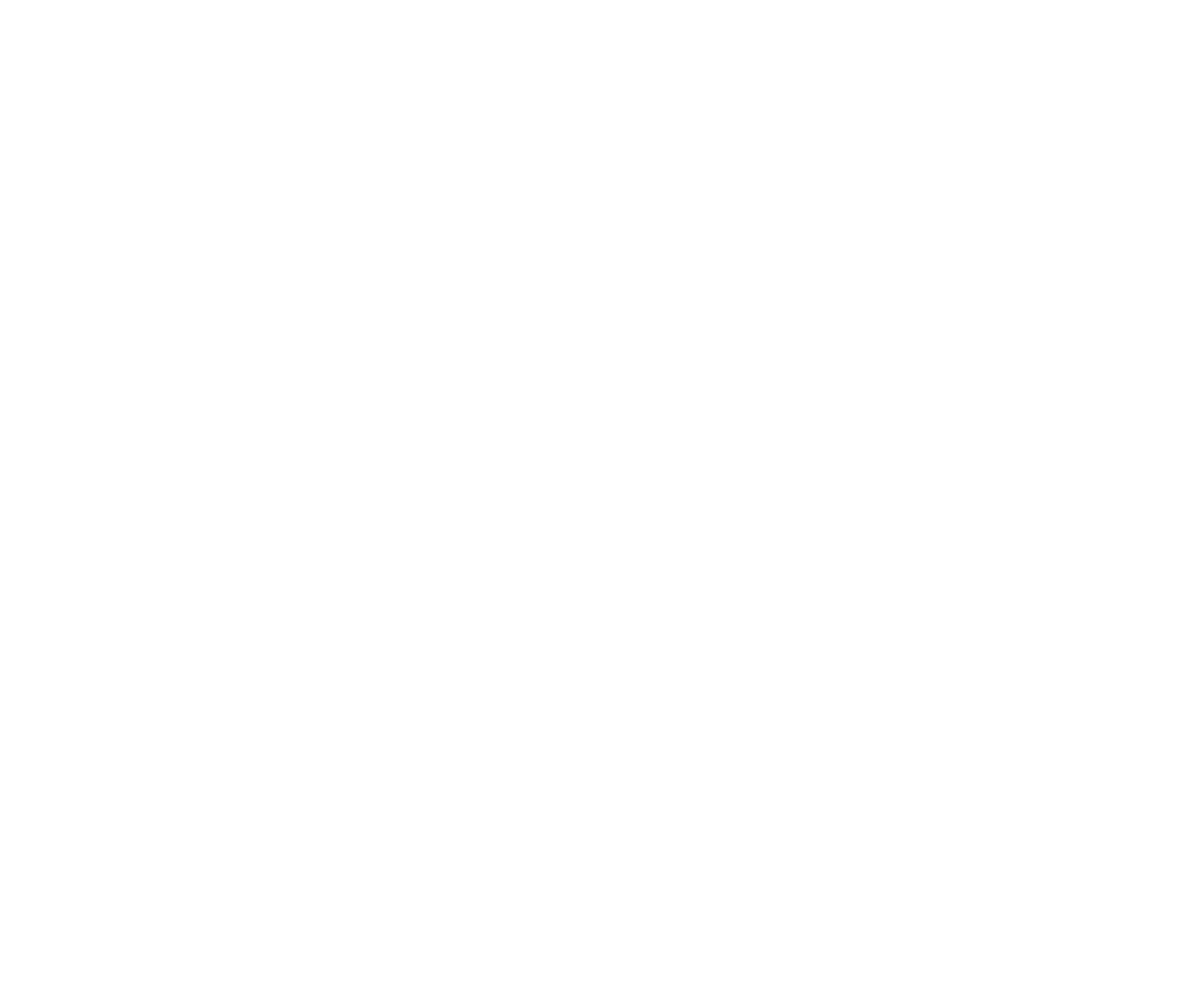
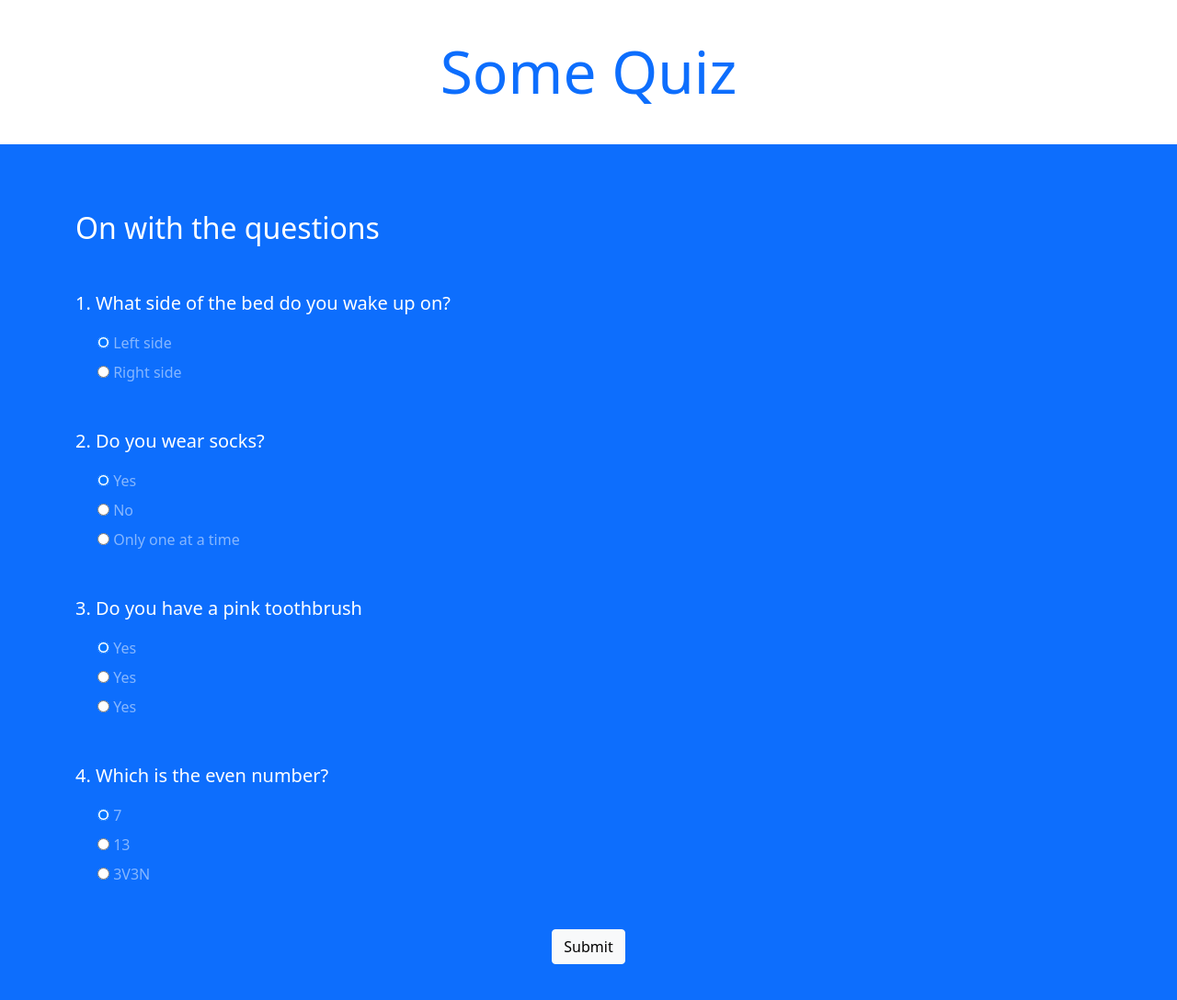
Before and after one commit to matthewdickens23123/somequiz, a plain HTML site: page index.html in a window 1280 px wide. Shown: the whole page at 92% size. Before the commit the page ends 800 px from the top, so only its background shows below. Drawn offline with nearby package versions, Linux system fonts and the light colour scheme.

Commit message:
Commit Repo

```diff
--- a/index.html
+++ b/index.html
@@ -1,12 +1,89 @@
 <html lang="en">
+
 <head>
     <meta charset="UTF-8">
     <meta name="viewport" content="width=device-width, initial-scale=1.0">
-    <link href="https://cdn.jsdelivr.net/npm/bootstrap@5.0.0-beta1/dist/css/bootstrap.min.css" rel="stylesheet" integrity="sha384-giJF6kkoqNQ00vy+HMDP7azOuL0xtbfIcaT9wjKHr8RbDVddVHyTfAAsrekwKmP1" crossorigin="anonymous">
+    <link href="https://cdn.jsdelivr.net/npm/bootstrap@5.0.0-beta1/dist/css/bootstrap.min.css" rel="stylesheet"
+        integrity="sha384-giJF6kkoqNQ00vy+HMDP7azOuL0xtbfIcaT9wjKHr8RbDVddVHyTfAAsrekwKmP1" crossorigin="anonymous">
     <title>Quiz Thing</title>
 </head>
+
 <body>
-
+    <div class="intro py-3 bg-white text-center">
+        <div class="container">
+            <h2 class="text-primary display-3 my-4">Some Quiz</h2>
+        </div>
+    </div>
+    <div class="quiz py-4 bg-primary">
+        <div class="container">
+            <h2 class="my-5 text-white">On with the questions</h2>
+            <form class="quiz-form text-white">
+                <div class="my-5">
+                    <p class="lead font-weight-normal">1. What side of the bed do you wake up on?</p>
+                    <div class="form-check my-2 text-white-50">
+                        <input type="radio" name="q1" value="A" checked>
+                        <label class="form-check-label">Left side</label>
+                    </div>
+                    <div class="form-check my-2 text-white-50">
+                        <input type="radio" name="q1" value="B">
+                        <label class="form-check-label">Right side</label>
+                    </div>
+                </div>
+                <div class="my-5">
+                    <p class="lead font-weight-normal">2. Do you wear socks?</p>
+                    <div class="form-check my-2 text-white-50">
+                        <input type="radio" name="q2" value="A" checked>
+                        <label class="form-check-label">Yes</label>
+                    </div>
+                    <div class="form-check my-2 text-white-50">
+                        <input type="radio" name="q2" value="B">
+                        <label class="form-check-label">No</label>
+                    </div>
+                    <div class="form-check my-2 text-white-50">
+                        <input type="radio" name="q2" value="C">
+                        <label class="form-check-label">Only one at a time</label>
+                    </div>
+                    <div class="my-5">
+                        <p class="lead font-weight-normal">3. Do you have a pink toothbrush</p>
+                        <div class="form-check my-2 text-white-50">
+                            <input type="radio" name="q3" value="A" checked>
+                            <label class="form-check-label">Yes</label>
+                        </div>
+                        <div class="form-check my-2 text-white-50">
+                            <input type="radio" name="q3" value="B">
+                            <label class="form-check-label">Yes</label>
+                        </div>
+                        <div class="form-check my-2 text-white-50">
+                            <input type="radio" name="q3" value="C">
+                            <label class="form-check-label">Yes</label>
+                        </div>
+                    </div>
+                    <div class="my-5">
+                        <p class="lead font-weight-normal">4. Which is the even number?</p>
+                        <div class="form-check my-2 text-white-50">
+                            <input type="radio" name="q4" value="A" checked>
+                            <label class="form-check-label">7</label>
+                        </div>
+                        <div class="form-check my-2 text-white-50">
+                            <input type="radio" name="q4" value="B">
+                            <label class="form-check-label">13</label>
+                        </div>
+                        <div class="form-check my-2 text-white-50">
+                            <input type="radio" name="q4" value="C">
+                            <label class="form-check-label">3V3N</label>
+                        </div>
+                    </div>
+                </div>
+                <div class="text-center">
+                    <input type="submit" class="btn btn-light">
+                </div>
+            </form>
+        </div>
+    </div>
+    </form>
+    </div>
+    </div>
     <script src="script.js"></script>
 </body>
+
 </html>
--- a/script.js
+++ b/script.js
@@ -0,0 +1 @@
+correctAnswers
```
